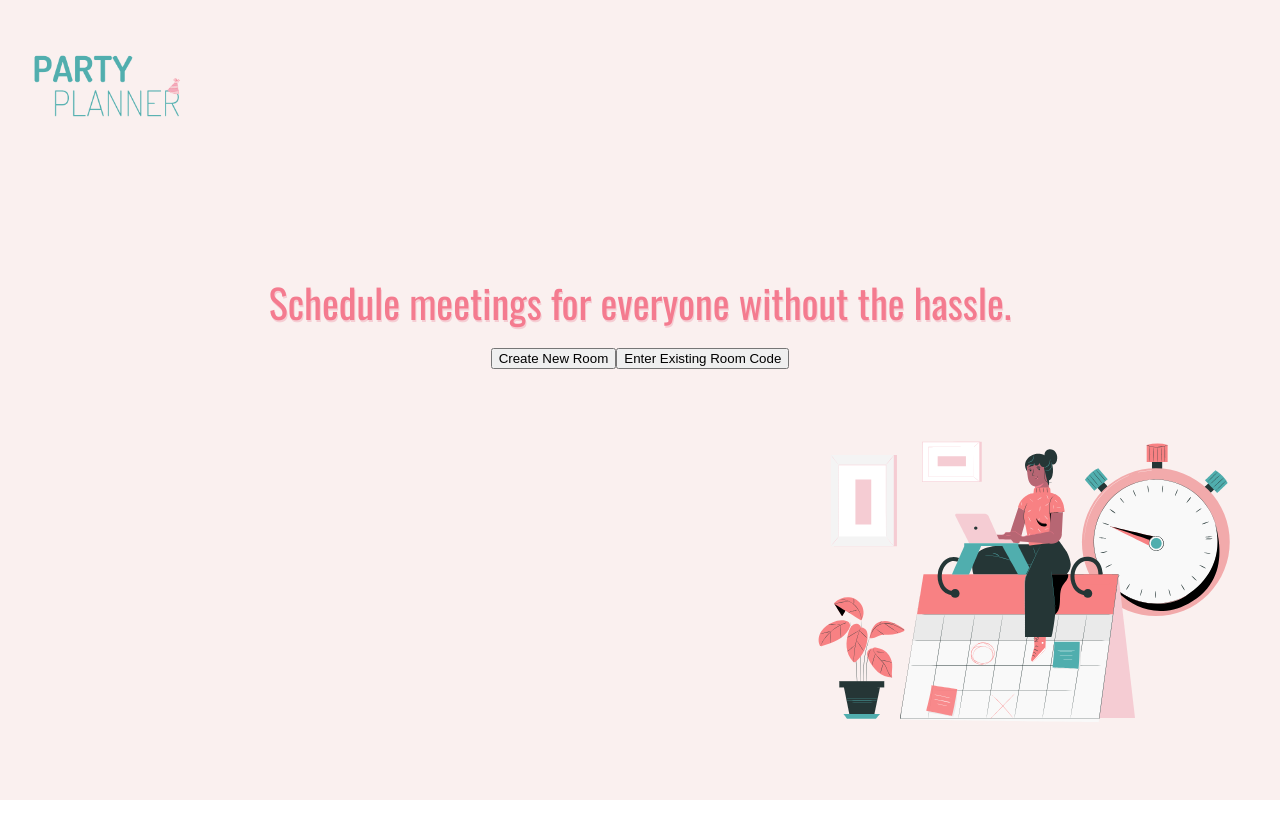
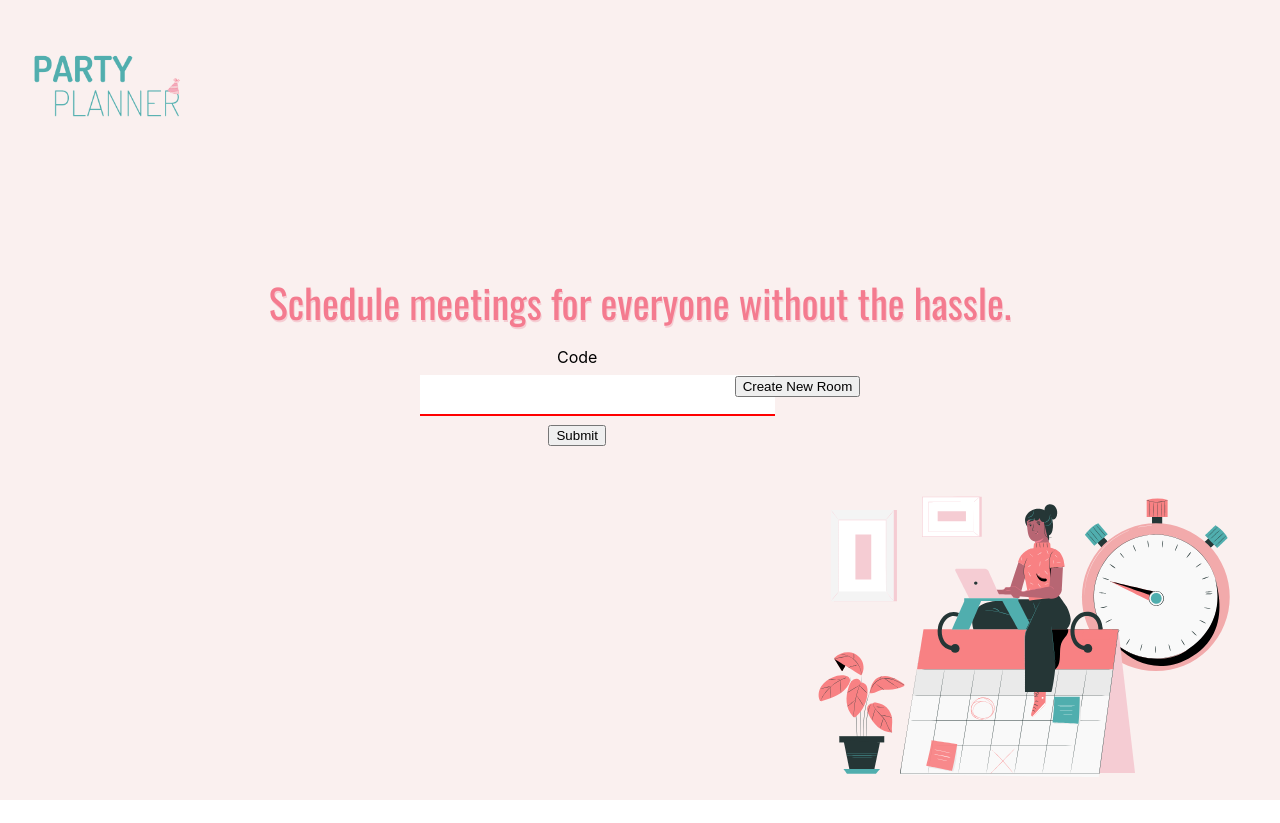
Before and after one commit to NicholasLin718/Party-Planner, a React (Create React App) app in the folder frontend/: page / in a window 1280 px wide. Before the commit the page ends 800 px from the top, so only its background shows below. Built offline with nearby package versions, Linux system fonts and the light colour scheme.

Commit message:
Moved enter code to home page, still requires styling

```diff
--- a/frontend/src/components/LoginRouting/EnterCode.jsx
+++ b/frontend/src/components/LoginRouting/EnterCode.jsx
@@ -17,16 +17,8 @@ const Login = () => {
         getRoom();
     };
 
-    const [username, setUsername] = useState(
-        localStorage.getItem('username') ? localStorage.getItem('username') : ''
-    );
-    const [code, setCode] = useState(
-        localStorage.getItem('code') ? localStorage.getItem('code') : ''
-    );
+    const [code, setCode] = useState('');
 
-    // const onUsernameChange = (e) => {
-    //     setUsername(e.target.value);
-    // };
     const onCodeChange = (e) => {
         setCode(e.target.value);
     };
@@ -34,36 +26,10 @@ const Login = () => {
     return (
         <div>
             <form onSubmit={handleClick}>
-                {/* <label>Name</label>
-                <input
-                    type='text'
-                    value={username ? username : ''}
-                    onChange={onUsernameChange}
-                /> */}
                 <br></br>
                 <label>Code</label>
                 <input type='text' onChange={onCodeChange} />
-                <button
-                    type='submit'
-                    onClick={() => {
-                        // console.log(`Form submitted, ${username}`);
-                        // let index = rooms.findIndex((room) => {
-                        //     console.log(room.code);
-                        //     return room.code === code;
-                        // });
-                        // if (index !== -1) {
-                        //     localStorage.setItem('username', username);
-                        //     localStorage.setItem('code', code);
-                        //     localStorage.setItem(code, true);
-                        //     if (!rooms[index].participants.includes(username)) {
-                        //         rooms[index].participants.push(username);
-                        //         console.log(rooms[index].participants);
-                        //     }
-                        // }
-                        console.log('submitted');
-                    }}>
-                    Submit
-                </button>
+                <button type='submit'>Submit</button>
             </form>
         </div>
     );
--- a/frontend/src/pages/HomePage/HomePageComponents/LoginButton.js
+++ b/frontend/src/pages/HomePage/HomePageComponents/LoginButton.js
@@ -17,32 +17,16 @@ const styles = makeStyles({
 
 function Login() {
     const loginStyle = styles();
-    const [title, setTitle] = useState('');
-    const [displayLogin, setDisplayLogin] = useState(false);
-    const [displayNewLogin, setDisplayNewLogin] = useState(false);
     const navigate = useNavigate();
     return (
         <Toolbar className={loginStyle.textField}>
+            <EnterCode />
             <button
                 onClick={() => {
                     navigate('/create');
                 }}>
                 Create New Room
             </button>
-            {!displayLogin && !displayNewLogin && (
-                <button onClick={() => navigate('/r')}>
-                    Enter Existing Room Code
-                </button>
-            )}
-            {/* <form className='loginStyle'>
-                <input
-                    className='loginButton'
-                    type='textarea'
-                    placeholder='Enter Username'
-                    value={title}
-                    onChange={(e) => setTitle(e.target.value)}></input>
-                <input type='submit' className='loginSubmit'></input>
-            </form> */}
         </Toolbar>
     );
 }
```
